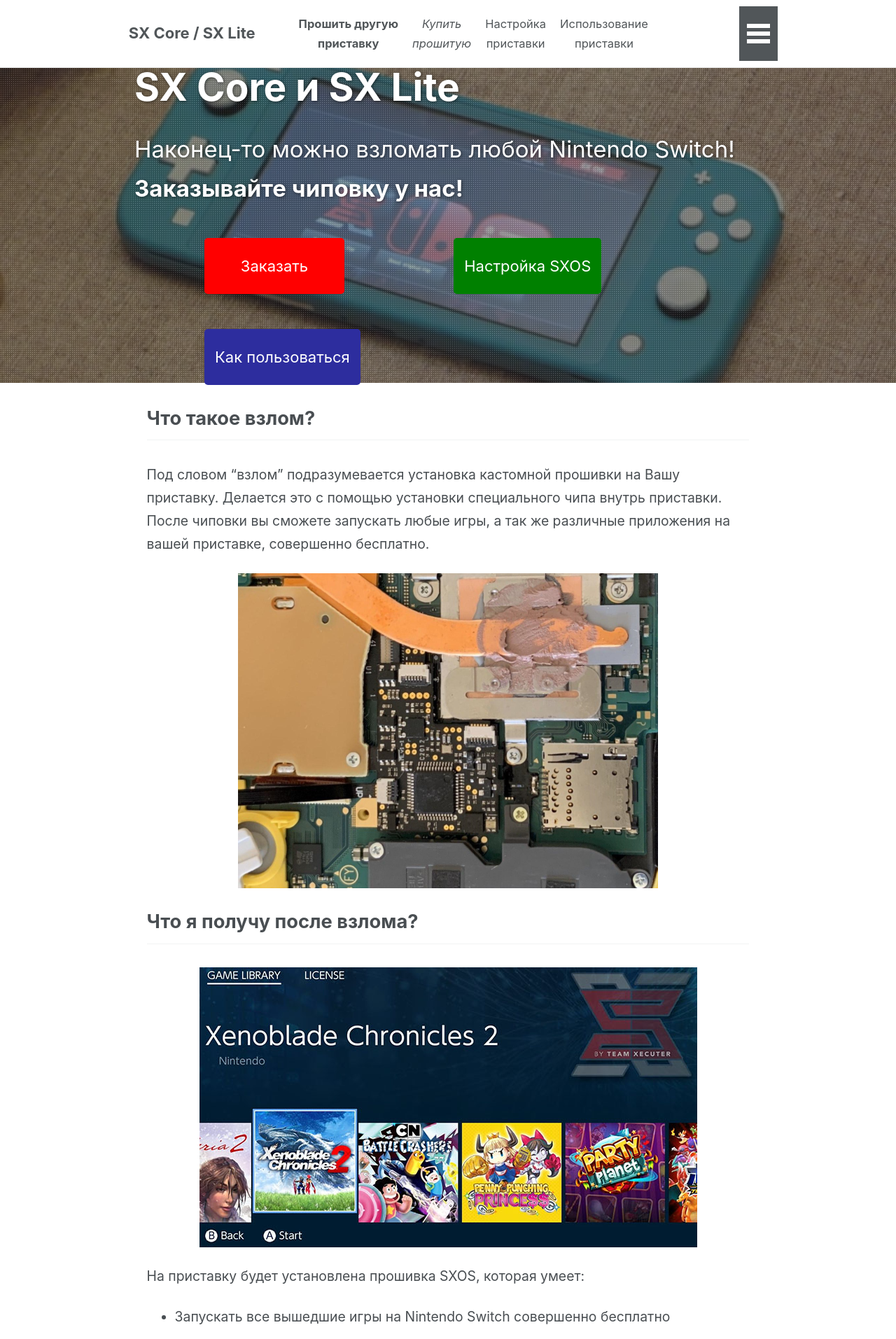
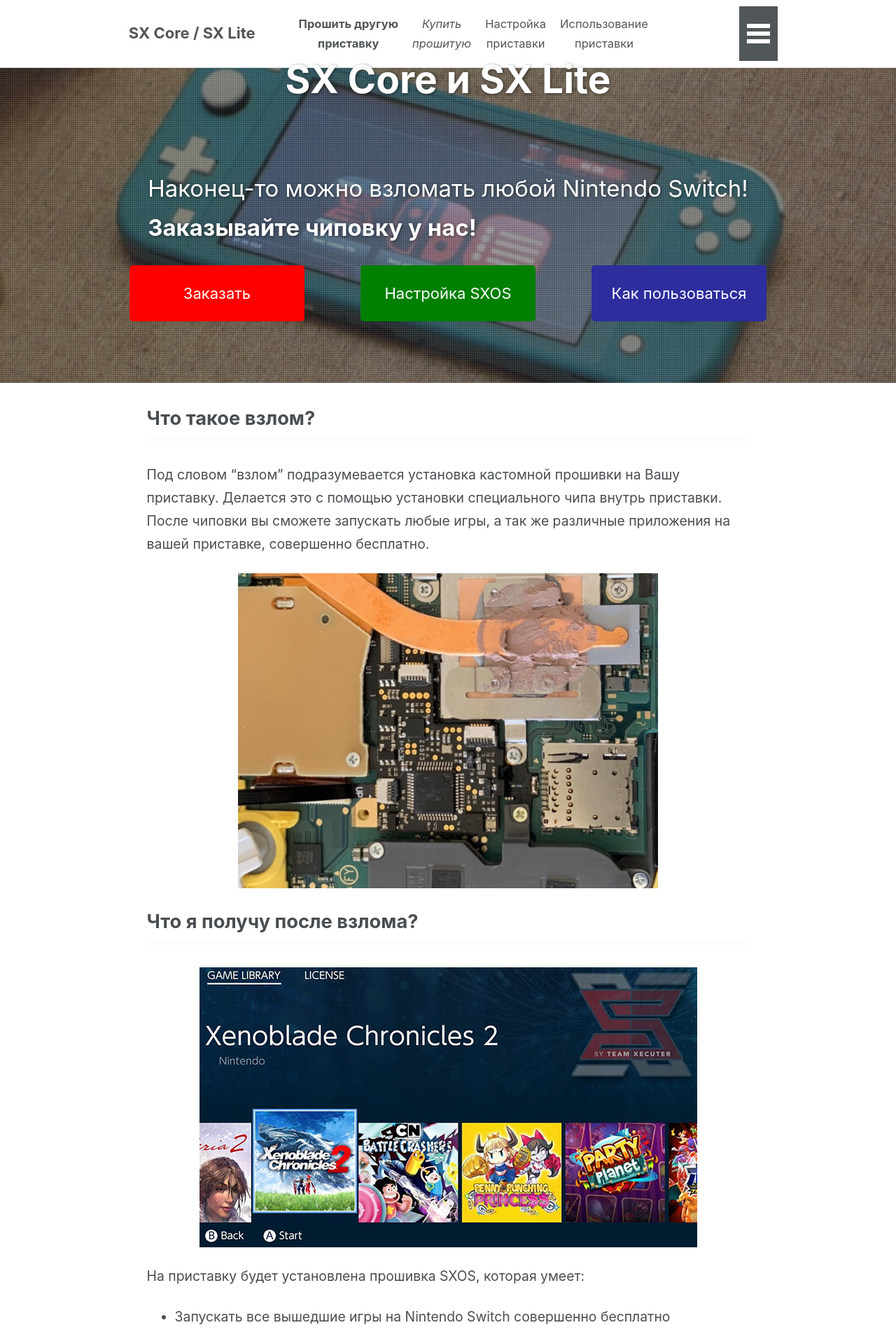
Before and after one commit to rashevskyv/sx, a Jekyll site: the page built from _pages/home.md, in a window 1280 px wide. Shown: the top 1913 px of the page at 70% size. Built offline with Jekyll 4.4.1, drawn with Linux system fonts in a browser that asks for light colours; nearby versions of some CDN libraries.

Commit message:
Изменения в вёрстке

```diff
--- a/_includes/page__hero.html
+++ b/_includes/page__hero.html
@@ -41,9 +41,11 @@
       <p class="page__lead">{{ page.excerpt | markdownify | remove: "<p>" | remove: "</p>" }}</p>
     </div>
     <div class="wrapper__hero">
-      <a href="#как-заказать-прошивку-или-купить-прошитую-приставку" class="button red">Заказать</a>
-      <a href="sx_setup" class="button green">Настройка SXOS</a>
-      <a href="usage" class="button blue">Как пользоваться</a>
+      <div class="buttons">
+        <a href="#как-заказать-прошивку-или-купить-прошитую-приставку" class="button red">Заказать</a>
+        <a href="sx_setup" class="button green">Настройка SXOS</a>
+        <a href="usage" class="button blue">Как пользоваться</a>
+      </div>
     </div>
   </div>
 </div>
--- a/assets/css/main.scss
+++ b/assets/css/main.scss
@@ -367,9 +367,8 @@
   position: relative;
   z-index: 5;
   display: flex;
-  justify-content: space-evenly;
   flex-direction: column;
-  margin: 0 15vw;
+  //margin: 0 15vw;
   height: 80vh;
   @include breakpoint($large) {
     height: 50vh;
@@ -383,6 +382,46 @@
 }
 
 .wrapper__hero {
+  display: flex;
+  flex-direction: column;
+  padding: 20px 20px 0 20px;
+  height: 35%;
+  // justify-content: center;
+  width: 100%;
+  align-items: center;
+
+  @include breakpoint($large) {
+    height: 50%;
+    flex-direction: row;
+    justify-content: center;
+    &>*{
+      margin: 50px;
+    }
+  }
+
+  @include breakpoint($medium) {
+    height: 50%;
+    flex-direction: column;
+    justify-content: center;
+  }
+
+  &__center {
+    display: flex;
+    flex-direction: column;
+    justify-content: center;
+  }
+}
+
+.buttons {
+  width: 250px;
+  @include breakpoint($large) {
+    display: flex;
+    flex-direction: row;
+    justify-content: center;
+    width: auto;
+    margin-top: 0;
+  }
+
 }
 
 .centered { // центрирует блок по вертикали
@@ -437,16 +476,22 @@
 
 .button { // кнопка
   display: inline-flex;
-  min-width: 200px;
   height: 80px;
+  width: 250px;
   background-color: grey;
   color: white;
   font-size: 1em;
   line-height: 80px;
   justify-content: center;
-  margin: 0 50px 50px 40px;
+  margin: 0;
+  margin-bottom: 30px;
   border-radius: 5px;
   padding: 0 15px;
+
+  @include breakpoint($large) {
+    margin: 40px;
+  }
+
 
   &:visited {
     cursor: pointer;
@@ -461,9 +506,6 @@
     color: white;
   }
 
-  @include breakpoint($small) {
-    margin: 0 50px 50px 100px;
-  }
 
 }
 .red {
```
Also changed, not shown: _pages/update-to-latest.md (+8 -0 lines).
